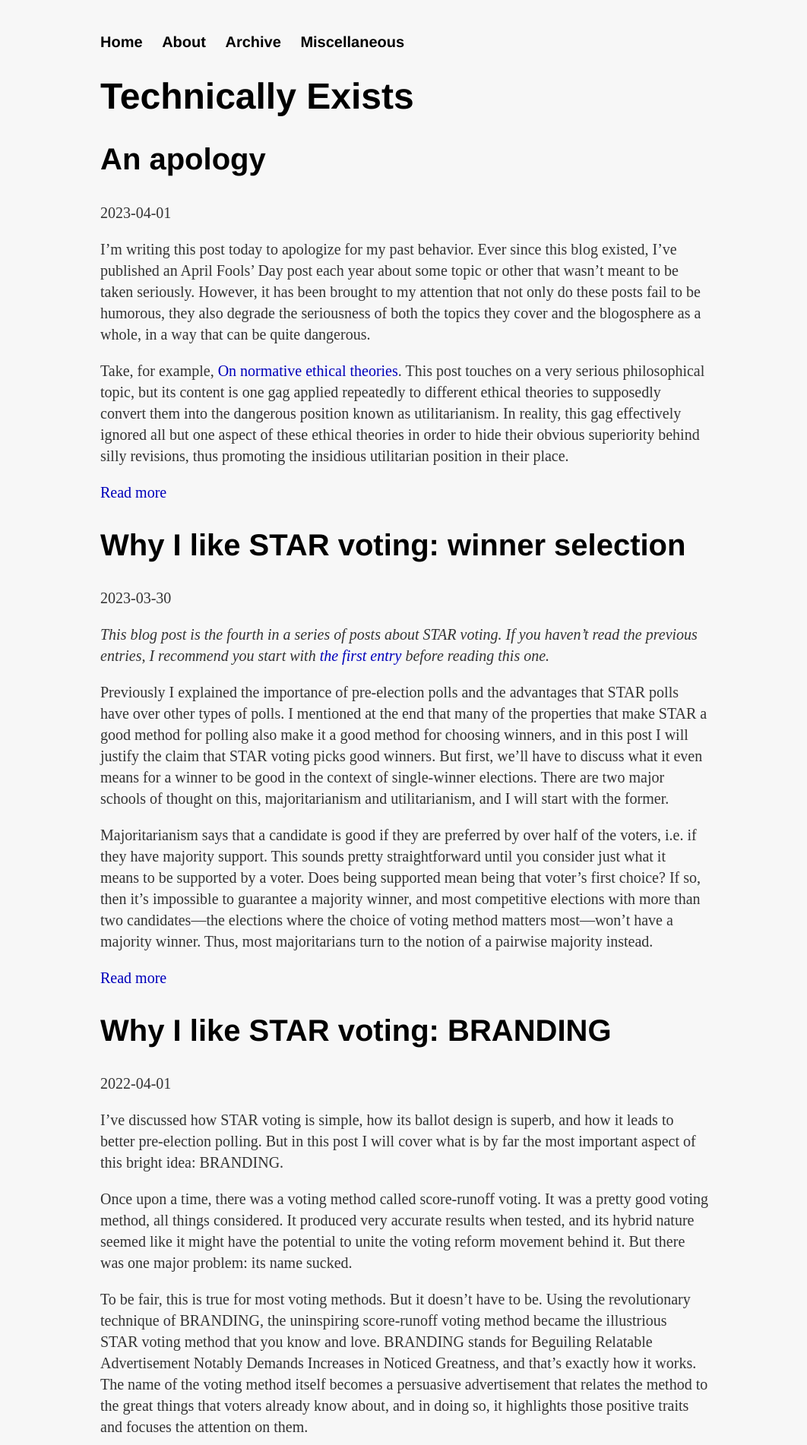
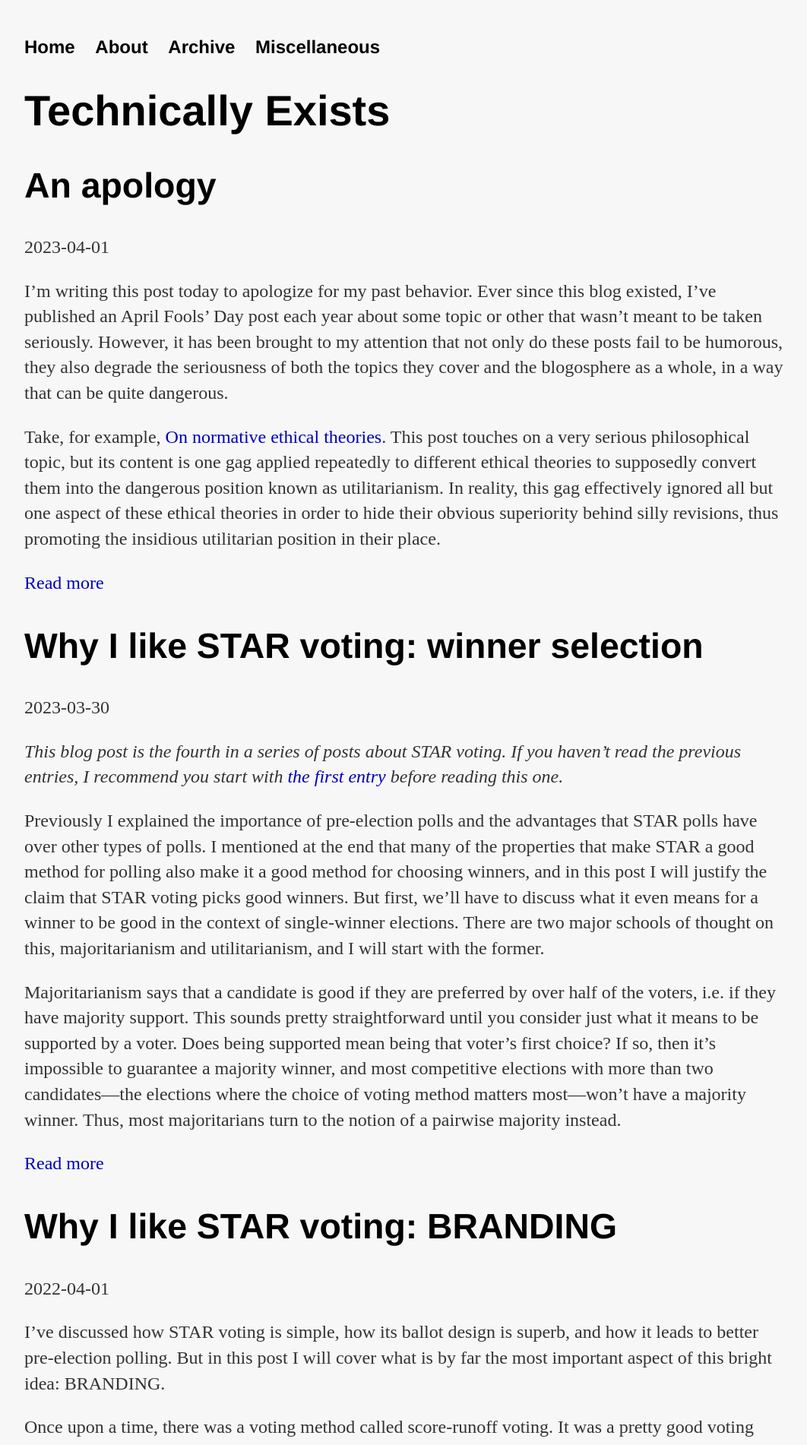
Before and after one commit to BTernaryTau/bternarytau.github.io, a Jekyll site: the page built from index.html, in a window 1280 px wide. Shown: the top 1902 px of the page at 76% size, without its empty margins (108-1170 px from the left). Built offline with Jekyll 4.4.1, drawn with Linux system fonts in a browser that asks for light colours; nearby versions of some CDN libraries; the list of posts is cut into pages by our own code; comment, search, counter and statistics services are not loaded.

Commit message:
Style changes

```diff
--- a/_layouts/default.html
+++ b/_layouts/default.html
@@ -9,7 +9,7 @@
 			{% if page.hide_footnotes %}
 				<link rel="stylesheet" href="/assets/css/hide-footnotes.css">
 			{% endif %}
-			<link rel="stylesheet" href="https://cdn.jsdelivr.net/npm/katex@0.13.10/dist/katex.css" integrity="sha384-1gzTdjHZLufp5FQLVWOUgR2+OzKVh+lZdxrcJLH6LbOWTS5zZ4hjjGyfSXQzQRnA" crossorigin="anonymous">
+			<link rel="stylesheet" href="https://cdn.jsdelivr.net/npm/katex@0.16.9/dist/katex.min.css" integrity="sha384-n8MVd4RsNIU0tAv4ct0nTaAbDJwPJzDEaqSD1odI+WdtXRGWt2kTvGFasHpSy3SV" crossorigin="anonymous">
 			<link rel="apple-touch-icon" sizes="180x180" href="/apple-touch-icon.png?v=rMlbJkPXO7">
 			<link rel="icon" type="image/png" sizes="32x32" href="/favicon-32x32.png?v=rMlbJkPXO7">
 			<link rel="icon" type="image/png" sizes="16x16" href="/favicon-16x16.png?v=rMlbJkPXO7">
--- a/assets/css/max-499px.scss
+++ b/assets/css/max-499px.scss
@@ -60,23 +60,19 @@ p {
 div {
     &.pagination-prev {
         margin-bottom: 20px;
-		font-family: 'Helvetica', 'Arial', 'Sans-Serif';
-		font-size: .8em;
-		font-weight: bold;
+        font-size: 1.1em;
         color: #333;
         float: left;
     }
     &.pagination-next {
         margin-bottom: 20px;
-		font-family: 'Helvetica', 'Arial', 'Sans-Serif';
-		font-size: .8em;
-		font-weight: bold;
+        font-size: 1.1em;
         color: #333;
         float: right;
     }
     &.footnotes {
         border-top: 1px solid #aaaaaa;
-		font-size: 0.9em;
+        font-size: 1em;
         ol {
             margin-top: 20px;
             margin-bottom: 20px;
@@ -104,7 +100,7 @@ footer {
 }
 ul {
     padding-left: 20px;
-	padding-right: 20px;
+    padding-right: 10px;
     font-size: 1.1em;
     line-height: 1.6em;
     color: #333;
@@ -133,7 +129,7 @@ hr {
 }
 ol {
     padding-left: 20px;
-	padding-right: 20px;
+    padding-right: 10px;
     font-size: 1.1em;
     line-height: 1.6em;
     color: #333;
@@ -141,7 +137,8 @@ ol {
 blockquote {
     border-left: 4px solid #ccc;
     margin: 0 2px;
-	padding: 0 16px;
+    padding-left: 16px;
+    padding-right: 10px;
 }
 sup, sub {
   vertical-align: baseline;
@@ -170,3 +167,11 @@ pre.highlight {
     overflow-x: auto;
     white-space: pre;
 }
+.katex-display {
+    font-size: 1.1em;
+    color: #333;
+}
+.text {
+    font-family: 'Serif';
+    font-size: 0.82em;
+}
--- a/assets/css/min-500px.scss
+++ b/assets/css/min-500px.scss
@@ -5,7 +5,7 @@ html {
     background: #f7f7f7;
 }
 body {
-	max-width: 800px;
+    max-width: 1000px;
     margin: auto;
     padding-top: 24px;
     padding-right: 24px;
@@ -17,7 +17,7 @@ nav {
         padding: 0px;
         list-style: none;
         font-family: 'Helvetica', 'Arial', 'Sans-Serif';
-		font-size: 1.25em;
+        font-size: 1.5em;
         font-weight: bold;
         line-height: 1.15em;
         li {
@@ -38,46 +38,50 @@ a {
 }
 h1 {
     font-family: 'Helvetica', 'Arial', 'Sans-Serif';
-	font-size: 3em;
+    font-size: 3.5em;
 }
 h2 {
     font-family: 'Helvetica', 'Arial', 'Sans-Serif';
-	font-size: 2.5em;
+    font-size: 2.9em;
     a {
         color: #000;
     }
 }
 h3 {
     font-family: 'Helvetica', 'Arial', 'Sans-Serif';
-	font-size: 1.5em;
+    font-size: 2.4em;
 }
 h4 {
     font-family: 'Helvetica', 'Arial', 'Sans-Serif';
-	font-size: 1.25em;
+    font-size: 1.8em;
 }
 p {
-	font-size: 1.25em;
+    font-size: 1.5em;
     line-height: 1.4em;
     color: #333;
+	.katex {
+        font-size: 1.03em;
+	    color: #333;
+    }
 }
 div {
     &.pagination-prev {
         margin-bottom: 20px;
-		font-size: 1.25em;
+        font-size: 1.5em;
         line-height: 1.4em;
         color: #333;
         float: left;
     }
     &.pagination-next {
         margin-bottom: 20px;
-		font-size: 1.25em;
+        font-size: 1.5em;
         line-height: 1.4em;
         color: #333;
         float: right;
     }
     &.footnotes {
         border-top: 1px solid #aaaaaa;
-		font-size: 0.9em;
+        font-size: 1em;
         ol {
             margin-top: 24px;
             margin-bottom: 24px;
@@ -104,7 +108,7 @@ footer {
     }
 }
 ul {
-	font-size: 1.25em;
+    font-size: 1.5em;
     line-height: 1.4em;
     color: #333;
     ul {
@@ -126,7 +130,7 @@ img {
     margin-left: auto;
     margin-right: auto;
     &.cap-width {
-		max-width: 500px;
+        max-width: 600px;
     }
 }
 hr {
@@ -136,9 +140,15 @@ hr {
     margin: 0 0 20px;
 }
 ol {
-	font-size: 1.25em;
+    margin: 0 32px;
+    padding: 0 32px;
+    font-size: 1.5em;
     line-height: 1.4em;
     color: #333;
+	.katex {
+        font-size: 1.03em;
+	    color: #333;
+    }
 }
 blockquote {
     border-left: 4px solid #ccc;
@@ -159,12 +169,12 @@ table {
   width: 100%;
 }
 th, td {
-  font-size: 1.25em;
+  font-size: 1.5em;
   border: 1px solid black;
   padding: 10px;
 }
 code {
-	font-size: 1.25em;
+    font-size: 1.4em;
     line-height: 1.3em;
 }
 pre.highlight {
@@ -172,3 +182,10 @@ pre.highlight {
     overflow-x: auto;
     white-space: pre;
 }
+.katex-display {
+    font-size: 1.27em;
+	color: #333;
+}
+.text {
+    font-family: 'Serif';
+}
```
Also changed, not shown: assets/css/hide-footnotes.scss (indentation only). Lines whose indentation alone changed are shown as unchanged.
